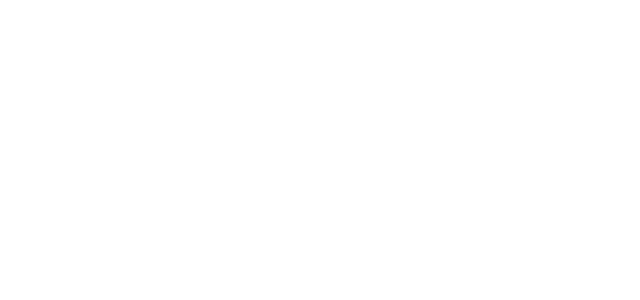
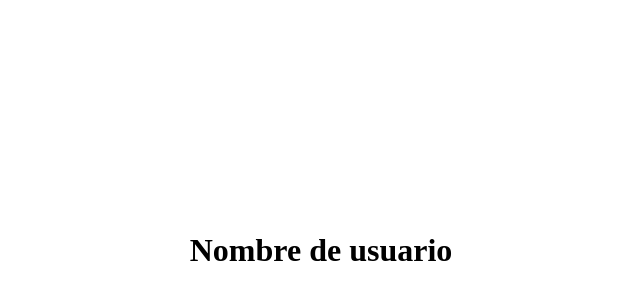
Before and after one commit to Maurodiaztesta/lucky-front, a React (Create React App) app: page /userprofile in a window 1280 px wide. Before the commit this address had no page. Shown: the part 150-450 px from the top of the page, without its empty margins (319-959 px from the left). Built offline with nearby package versions, Linux system fonts and the light colour scheme.

Commit message:
Creation of user profilePage

```diff
--- a/src/App.js
+++ b/src/App.js
@@ -23,6 +23,7 @@ import AdoptStateFilter from "./components/AdoptStateFilter/AdoptStateFilter";
 import AuthComponent from "./components/Auth/Authcomponent";
 import MapPage from "./pages/MapPage/MapPage";
 import ProtectorasPage from "./pages/ProtectorasPage/ProtectorasPage";
+import MiPerfilPage from "./pages/MiPerfilPage/MiPerfilPage";
 
 
 
@@ -56,6 +57,7 @@ function App() {
             <Route path="/warning" element={<Warning></Warning>}/>
             <Route path="/AdoptFilter" element={<AdoptStateFilter></AdoptStateFilter>}/>
             <Route path="/protectoras" element={<ProtectorasPage></ProtectorasPage>}/>
+            <Route path="/userprofile" element={<MiPerfilPage></MiPerfilPage>}/>
           </Routes>
         </main>
       </Router>
--- a/src/pages/AdoptarPage/AdoptarPage.css
+++ b/src/pages/AdoptarPage/AdoptarPage.css
@@ -95,5 +95,4 @@
   text-align: center;
   margin-top: 50px;
   color: #01748E;
-  padding: 50px;
 }/*# sourceMappingURL=AdoptarPage.css.map */
--- /dev/null
+++ b/src/pages/MiPerfilPage/MiPerfilPage.css
@@ -0,0 +1,7 @@
+.padreMI {
+  width: 100%;
+  height: 100vh;
+  display: flex;
+  justify-content: center;
+  align-items: center;
+}/*# sourceMappingURL=MiPerfilPage.css.map */
--- /dev/null
+++ b/src/pages/MiPerfilPage/MiPerfilPage.jsx
@@ -0,0 +1,17 @@
+import { useSelector } from "react-redux";
+import "./MiPerfilPage.scss"
+import React from 'react'
+
+const MiPerfilPage = () => {
+
+    const userInfo = useSelector((state) => state.auth.userInfo);
+    console.log(userInfo);
+
+  return (
+    <div className="padreMI">
+        <h1 className="padreMI__title">Nombre de usuario</h1>
+    </div>
+  )
+}
+
+export default MiPerfilPage
--- /dev/null
+++ b/src/pages/MiPerfilPage/MiPerfilPage.scss
@@ -0,0 +1,7 @@
+.padreMI{
+    width: 100%;
+    height: 100vh;
+    display: flex;
+    justify-content: center;
+    align-items: center;
+}
```
Also changed, not shown: 1 other file (tests, documents, lock files or other folders).
